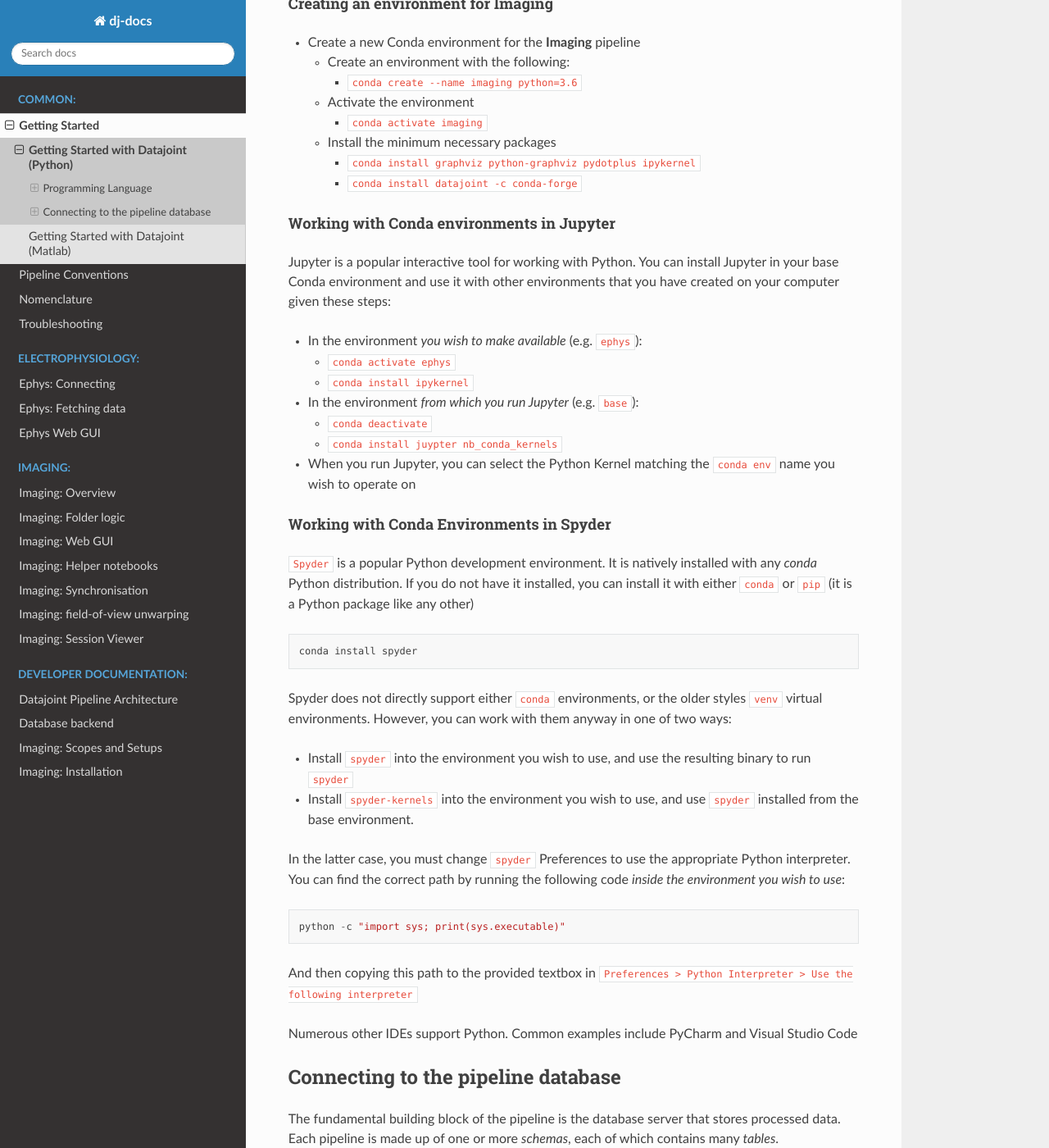
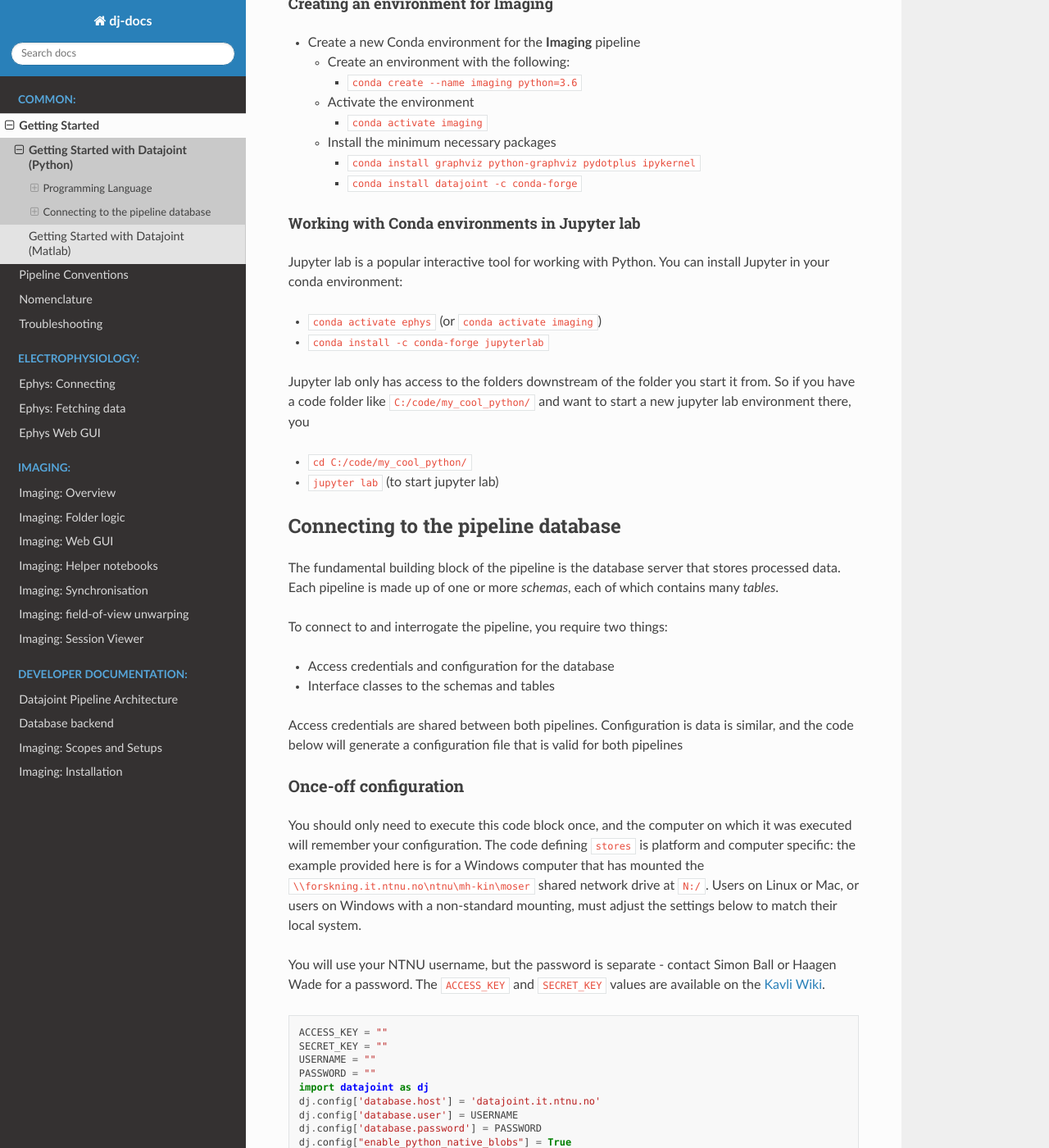
Before and after one commit to kavli-ntnu/dj-docs, a Sphinx documentation site: the page built from docs/common/getting_started/python.md, in a window 1280 px wide and 1400 px high, scrolled down 1486 px. Shown: the whole window at 82% size. Built offline with Sphinx 7.4.7 and the Read the Docs theme 2.0.0, drawn with Linux system fonts in a browser that asks for light colours; some of the changed text lies outside the part shown.

Commit message:
Updates to multiple subpages for imaging

````diff
--- a/docs/common/getting_started/python.md
+++ b/docs/common/getting_started/python.md
@@ -52,43 +52,16 @@
     * `conda install graphviz python-graphviz pydotplus ipykernel`
     * `conda install datajoint -c conda-forge`
 
-##### Working with Conda environments in Jupyter
+##### Working with Conda environments in Jupyter lab
 
-Jupyter is a popular interactive tool for working with Python. You can install Jupyter in your base Conda environment and use it with other environments that you have created on your computer given these steps:
+Jupyter lab is a popular interactive tool for working with Python. You can install Jupyter in your conda environment:
 
-* In the environment _you wish to make available_ (e.g. `ephys`):
-  * `conda activate ephys`
-  * `conda install ipykernel`
-* In the environment *from which you run Jupyter* (e.g. `base`):
-  * `conda deactivate`
-  * `conda install juypter nb_conda_kernels`
-* When you run Jupyter, you can select the Python Kernel matching the `conda env` name you wish to operate on
+  * `conda activate ephys` (or `conda activate imaging`)
+  * `conda install -c conda-forge jupyterlab`
 
-##### Working with Conda Environments in Spyder
-
-`Spyder` is a popular Python development environment. It is natively installed with any *conda* Python distribution. If you do not have it installed, you can install it with either `conda` or `pip` (it is a Python package like any other)
-
-```python
-conda install spyder
-```
-
-
-
-Spyder does not directly support either `conda` environments, or the older styles `venv` virtual environments. However, you can work with them anyway in one of two ways:
-
-* Install `spyder` into the environment you wish to use, and use the resulting binary to run `spyder`
-* Install `spyder-kernels` into the environment you wish to use, and use `spyder` installed from the base environment.
-
-In the latter case, you must change `spyder` Preferences to use the appropriate Python interpreter. You can find the correct path by running the following code _inside the environment you wish to use_:
-
-```python
-python -c "import sys; print(sys.executable)"
-```
-
-And then copying this path to the provided textbox in `Preferences > Python Interpreter > Use the following interpreter`
-
-Numerous other IDEs support Python. Common examples include PyCharm and Visual Studio Code
-
+Jupyter lab only has access to the folders downstream of the folder you start it from. So if you have a code folder like `C:/code/my_cool_python/` and want to start a new jupyter lab environment there, you
+* `cd C:/code/my_cool_python/`
+* `jupyter lab` (to start jupyter lab)
 
 ### Connecting to the pipeline database
 
@@ -103,7 +76,7 @@
 
 #### Once-off configuration
 
-You should only need to execute this code block once, and the computer on which it was executed will remember your configuration. The code defining `stores` is platform and computer specific: the example provided here is for a Windows computer that has mounted the `\\forskning.it.ntnu.no\ntnu\mh-kin\moser` shared network drive at `N:\` (the standard lab location). Users on Linux or Mac, or users on Windows with a non-standard mounting, must adjust the settings below to match their local system.
+You should only need to execute this code block once, and the computer on which it was executed will remember your configuration. The code defining `stores` is platform and computer specific: the example provided here is for a Windows computer that has mounted the `\\forskning.it.ntnu.no\ntnu\mh-kin\moser` shared network drive at `N:/`. Users on Linux or Mac, or users on Windows with a non-standard mounting, must adjust the settings below to match their local system.
 
 You will use your NTNU username, but the password is separate - contact Simon Ball or Haagen Wade for a password. The `ACCESS_KEY` and `SECRET_KEY` values are available on the [Kavli Wiki](https://www.ntnu.no/wiki/display/kavli/DataJoint%3A+Electrophysiology+Pipeline).
 
@@ -141,13 +114,10 @@
 ```
 
 
-
-
-
 #### Connecting to the pipelines
 
 Interacting with either pipeline requires Python classes representing the tables in the database. These can be generated in three ways:
-* Datajoint's `spawn_missing_classes` method: this creates many objects, one for each table in the schema
+* Datajoint's `spawn_missing_classes` method: this creates many objects, one for each table in the schema (preferred for `imaging`)
 * Datajoint's `create_virtual_module` method : this creates an object representing the schema
 * Importing the Python code that describes the schema(s) (stored in Github repositories for [Ephys](https://github.com/kavli-ntnu/dj-elphys) and [Imaging](https://github.com/kavli-ntnu/dj-moser-imaging)
 
@@ -180,3 +151,27 @@
 ephys.Unit()
 ephys.UnitSpikeTimes()
 ```
+
+
+##### Optional: Working with Conda Environments in Spyder
+
+`Spyder` is a popular Python development environment. It is natively installed with any *conda* Python distribution. If you do not have it installed, you can install it with either `conda` or `pip` (it is a Python package like any other)
+
+```python
+conda install spyder
+```
+
+Spyder does not directly support either `conda` environments, or the older styles `venv` virtual environments. However, you can work with them anyway in one of two ways:
+
+* Install `spyder` into the environment you wish to use, and use the resulting binary to run `spyder`
+* Install `spyder-kernels` into the environment you wish to use, and use `spyder` installed from the base environment.
+
+In the latter case, you must change `spyder` Preferences to use the appropriate Python interpreter. You can find the correct path by running the following code _inside the environment you wish to use_:
+
+```python
+python -c "import sys; print(sys.executable)"
+```
+
+And then copying this path to the provided textbox in `Preferences > Python Interpreter > Use the following interpreter`
+
+Numerous other IDEs support Python. Common examples include PyCharm and Visual Studio Code
--- a/docs/imaging/Folder-logic.md
+++ b/docs/imaging/Folder-logic.md
@@ -7,7 +7,7 @@
 - The base folder contains raw scanimage .tif files that follow a certain naming scheme:
     - `basename_filenumber_filenumber.tif`
 
-- Wavesurfer synchronisation files (`basename_session.h5`)
+- Wavesurfer synchronisation files (`basename_session.h5`)x
 - Tracking 1D files (`basename_session_WHEEL.csv`)
 - Tracking 2D files (`basename_session.csv`)
 - Tracking videos (`basename_session.avi`)
@@ -21,6 +21,11 @@
 Because the current ingest routine extracts a basename and timeseries name based on the assumption that the *basename* is buried in the filename like `basename_filenumber_filenumber.tif`, there should not be any underscores `_` within the basename. For example:
 - `94557-imaging-20201013-withcookie_00002.tif` is **valid** and will lead to the basename `94557-imaging-20201013-withcookie`
 - `94557_imaging_20201013_withcookie_00002.tif` is **invalid** (or rather will confuse the basename / timeseries name extraction)
+
+It is best to specify the `basename` in scanimage before you start an acquisition. **Please do not include any `_` in that text field.**.
+For more info check out the "Imaging Web GUI" page in this documentation.
+
+![Miniscope session folder screenshot](../_static/imaging/scanimage_basefolder.PNG)
 
 ____
 
--- a/docs/imaging/Overview.md
+++ b/docs/imaging/Overview.md
@@ -31,9 +30,3 @@
 
 ### Suite 2P python implementation
 [Suite2P python](https://github.com/MouseLand/suite2p) is implemented into the schema such that sessions that do not have matching suite2p output can be run through suite2p by calling `Suite2Py.populate()`. Suite2P python works on `ops` (Options) files that store all information to run Suite2P with. Those ops files can be uploaded/managed through the GUI (see readme for link). However, both Matlab Suite2P and Python Suite2P output converges in the schema and is then processed in parallel. Filtering for either result downstream is achieved by joining with table `ImagingAnalysis.Suite2p` for matlab or `ImagingAnalysis.Suite2py` for python output.
-
-### Other schemas:
-The **mLIMS** schema has been created by Vathes/Datajoint and syncs mouse/rat data with mLIMS on a regular basis.
-
-### The GUI:
-There is a [basic website](http://2p.neuroballs.net:5000), which allows registered users to monitor the input layer (BaseFolder) and the Jobs tables of the imaging and Suite2PJobs schema. These jobs tables collect errors from any imported/computed table `make` routine. New Sessions/Data that should be analysed can be added through the GUI.
--- a/docs/imaging/Sync.md
+++ b/docs/imaging/Sync.md
@@ -18,3 +18,7 @@
 Events are extracted according to polarity (red vertical bars, rising or falling edge, tracking frames should be shown inverted to match example above). A *last_index_master* is inferred (since not actually recorded) and the other sync streams are cut accordingly. To concatenate multiple (sub-)sessions, sync streams are zeroed on master (*first_index_master*)  and every subsequent sync stream is concatenated to the previous one adding 1 to *last_index_master*.
 
 ![Wavesurfer ](../_static/imaging/wavesurfer_sync-01.jpg)
+
+### Scanimage sync
+
+Data can be `pre-synced` with scanimage. That means that either scanimage is triggering a - for example - tracking camera for every frame it acquires or timestamp information is recorded at imaging clock rate on one of 4 `AUX` inputs. The timing info for every frame and also an array of time stamps at imaging clock precision (`AUX 0 to 3`) get saved in the header of every page of the scanimage tif file.
````
Also changed, not shown: other parts of docs/common/getting_started/python.md (+2 -1 lines), other parts of docs/imaging/Overview.md (+2 -3 lines), docs/imaging/Helper-notebooks.md (+3 -0 lines), docs/imaging/Session-viewer-GUI.md (+4 -0 lines), docs/_static/imaging/scanimage_basefolder.PNG (added).
